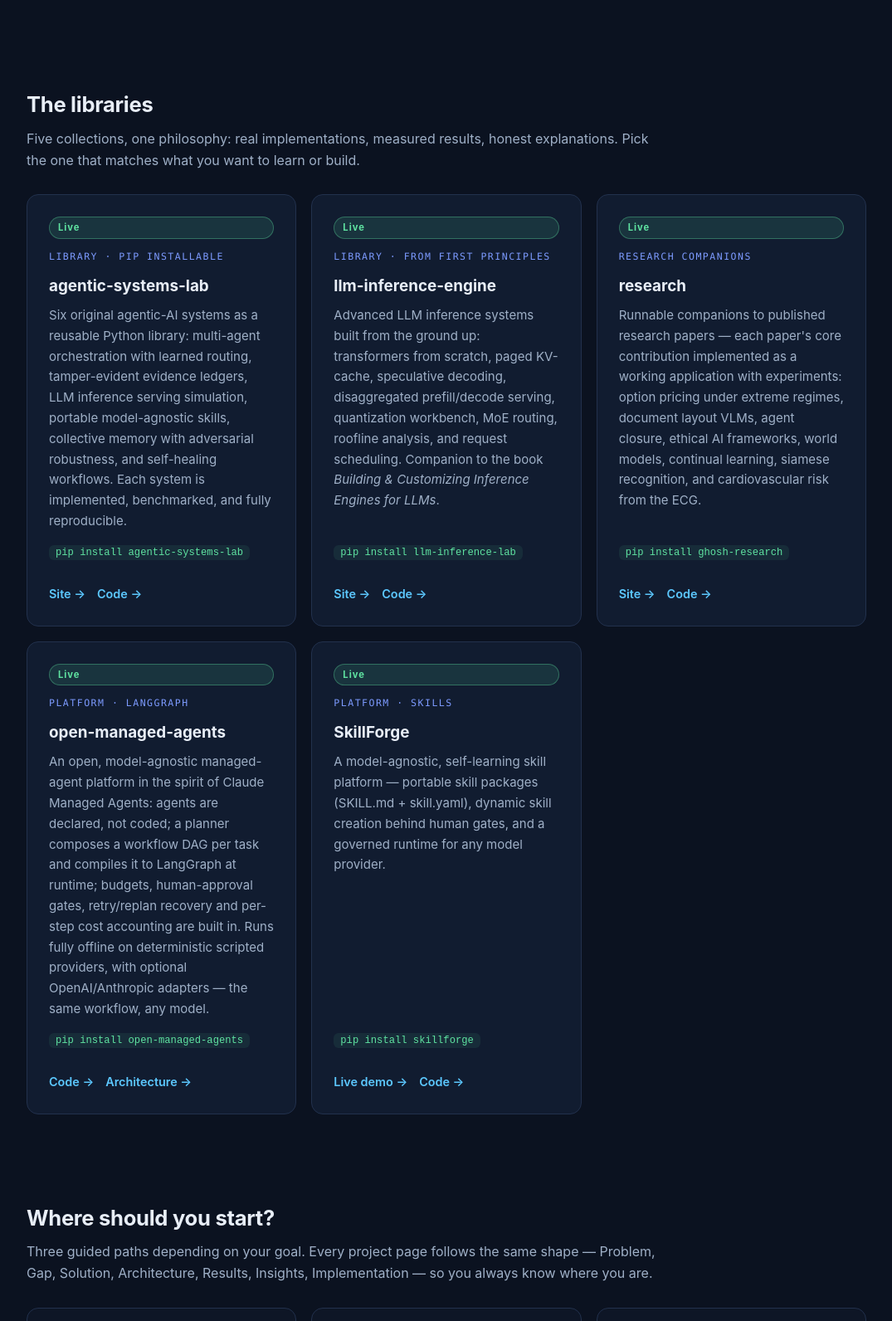
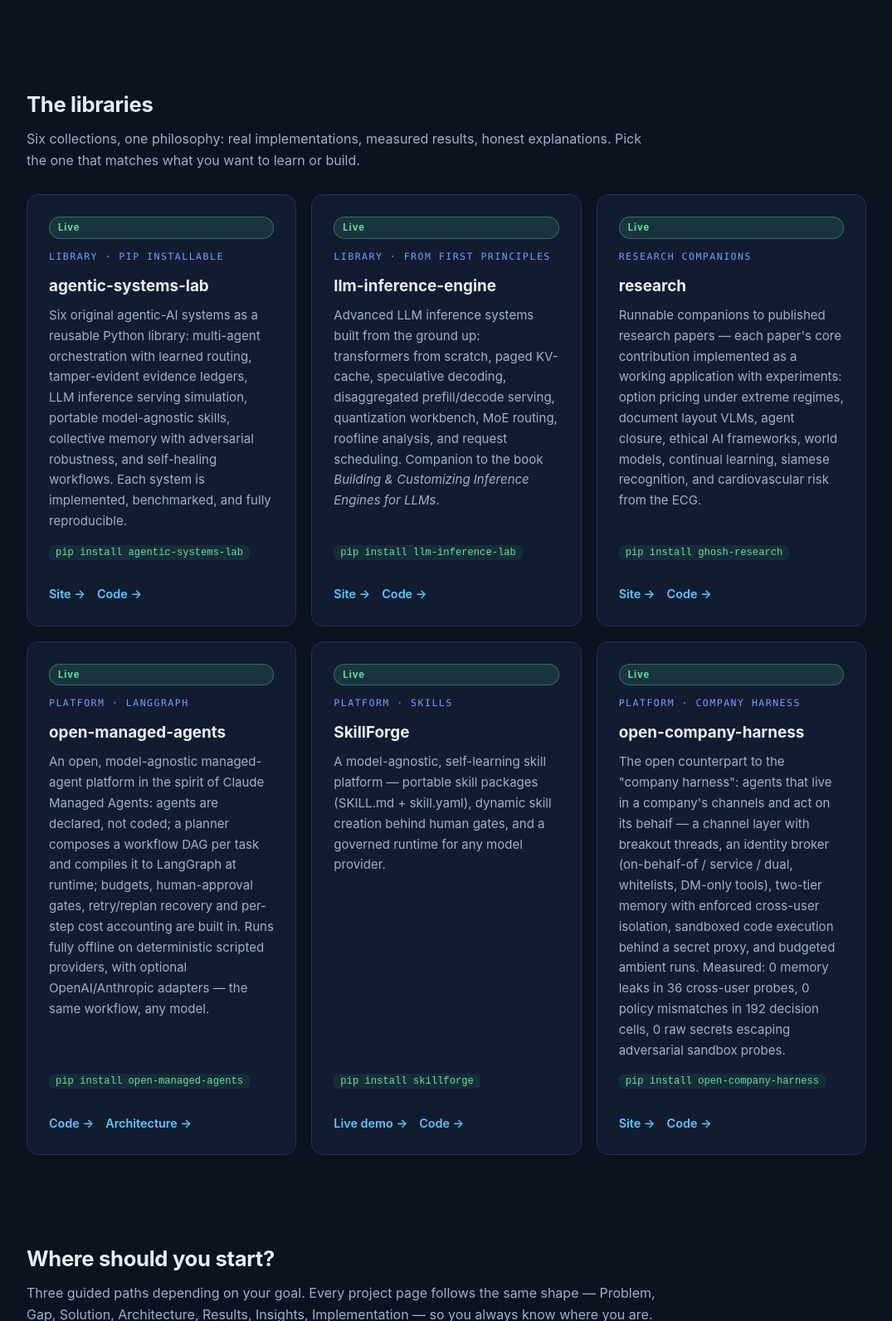
Before and after one commit to ranadhir19/ranadhir19.github.io, a plain HTML site: page index.html in a window 1280 px wide. Shown: the part 838-2430 px from the top of the page at 83% size, without its empty margins (102-1177 px from the left). Drawn offline with Linux system fonts and the light colour scheme.

Commit message:
Add open-company-harness as sixth collection (card + harness registries)

```diff
--- a/index.html
+++ b/index.html
@@ -116,7 +116,7 @@
 
 <section id="libraries"><div class="wrap">
   <h2>The libraries</h2>
-  <p class="sub">Five collections, one philosophy: real implementations, measured results, honest explanations. Pick the one that matches what you want to learn or build.</p>
+  <p class="sub">Six collections, one philosophy: real implementations, measured results, honest explanations. Pick the one that matches what you want to learn or build.</p>
   <div class="cards">
     <div class="card">
       <span class="badge live">Live</span>
@@ -157,6 +157,14 @@
       <p>A model-agnostic, self-learning skill platform — portable skill packages (SKILL.md + skill.yaml), dynamic skill creation behind human gates, and a governed runtime for any model provider.</p>
       <div class="meta"><code>pip install skillforge</code></div>
       <div class="links"><a href="https://skillforge-web-mkt3.onrender.com">Live demo →</a><a href="https://github.com/ranadhir19/skillforge">Code →</a></div>
+    </div>
+    <div class="card">
+      <span class="badge live">Live</span>
+      <div class="tag">Platform · company harness</div>
+      <h3>open-company-harness</h3>
+      <p>The open counterpart to the "company harness": agents that live in a company's channels and act on its behalf — a channel layer with breakout threads, an identity broker (on-behalf-of / service / dual, whitelists, DM-only tools), two-tier memory with enforced cross-user isolation, sandboxed code execution behind a secret proxy, and budgeted ambient runs. Measured: 0 memory leaks in 36 cross-user probes, 0 policy mismatches in 192 decision cells, 0 raw secrets escaping adversarial sandbox probes.</p>
+      <div class="meta"><code>pip install open-company-harness</code></div>
+      <div class="links"><a href="https://ranadhir19.github.io/open-company-harness/">Site →</a><a href="https://github.com/ranadhir19/open-company-harness">Code →</a></div>
     </div>
   </div>
 </div></section>
```
Also changed, not shown: 1 other file.
